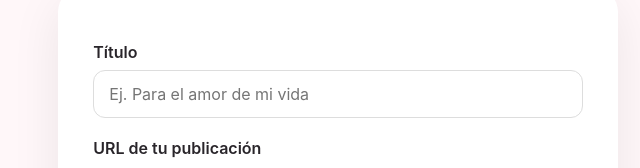
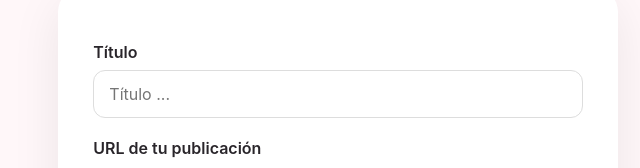
Before and after one commit to rolysarmiento/app-love, a React (Vite) app: page /crear/1 in a window 1280 px wide. Shown: the part 207-375 px from the top of the page, without its empty margins (302-942 px from the left). Built offline with nearby package versions, Linux system fonts and the light colour scheme; no server answers.

Commit message:
Actualizando detalles1 corrigiendo titutlo

```diff
--- a/src/pages/CrearPublicacion.tsx
+++ b/src/pages/CrearPublicacion.tsx
@@ -378,7 +378,7 @@ function CrearPublicacion() {
 
                         <input
                             type="text"
-                            placeholder="Ej. Para el amor de mi vida"
+                            placeholder="Título ..."
                             value={titulo}
                             onChange={(e) =>
                                 setTitulo(
```
